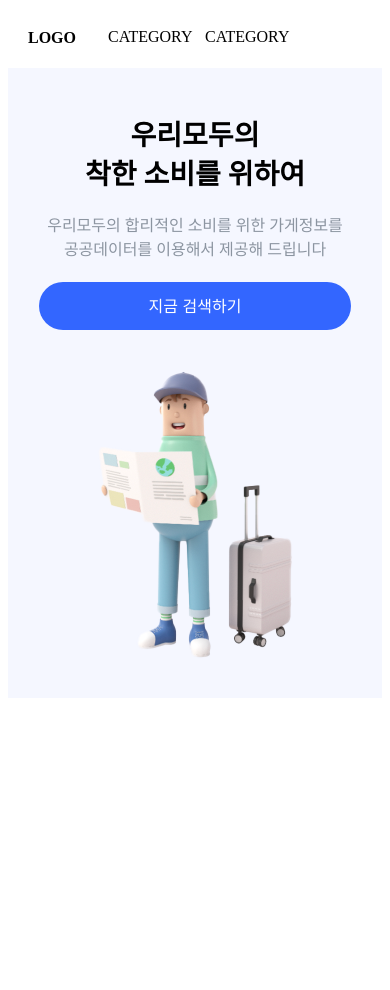
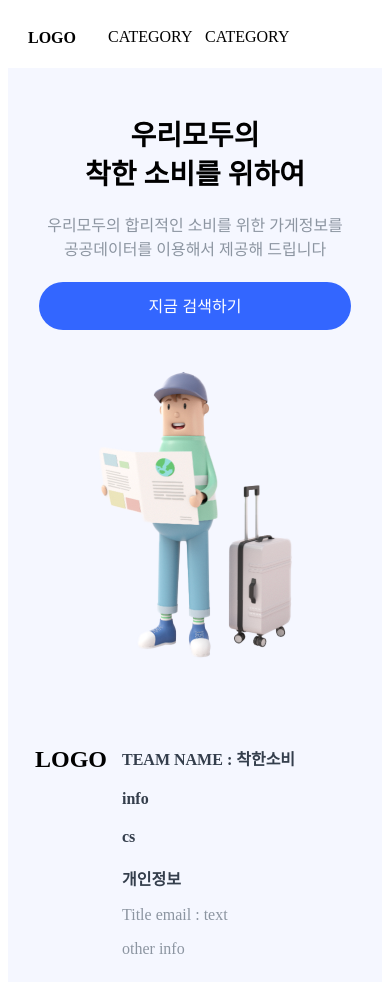
Before and after one commit to z1nun/price-finder-madam, a Nuxt app in the folder client/: page / in a window 390 px wide. Before the commit the page ends 844 px from the top, so only its background shows below. Built offline with nearby package versions, Linux system fonts and the light colour scheme.

Commit message:
design : make Footer Layout

```diff
--- a/client/layouts/FooterLayout.vue
+++ b/client/layouts/FooterLayout.vue
@@ -1,13 +1,85 @@
 <template>
-  <div>
-
-  </div>
+  <footer>
+    <div class="Container">
+      <div class="LogoImg">LOGO</div>
+      <div class="InfoWrap">
+        <div class="Info">
+          <span>TEAM NAME : 착한소비</span>
+          <span>info</span>
+          <span>cs</span>
+          <span>개인정보</span>
+        </div>
+        <span>Title email : text </span>
+        <span>other info </span>
+      </div>
+    </div>
+  </footer>
 </template>
 
 <script setup lang="ts">
 
 </script>
 
-<style scoped>
+<style scoped lang="scss">
+
+footer {
+  background-color : #F5F7FF;
+}
+.Container {
+  display: flex;
+  padding: 48px 20px;
+  margin : 0 auto;
+  width: 320px;
+  height: 188px;
+  gap: 20px;
+
+
+  @media (min-width: 768px) {
+    padding: 80px 20px;
+    width: 728px;
+    height: 105px;
+  }
+  @media (min-width: 1024px) {
+    width: 984px;
+  }
+  @media (min-width: 1440px) {
+    width: 1120px;
+  }
+  @media (min-width: 1640px) {
+    width: 1496px;
+  }
+}
+.LogoImg {
+  width: 67px;
+  height: 36px;
+  font-size: 24px;
+  font-weight: 700;
+}
+
+.InfoWrap {
+  display: flex;
+  flex-direction: column;
+  gap: 16px;
+
+  span {
+    color: #8C95A1;
+  }
+}
+.Info {
+  display: flex;
+  flex-direction: column;
+  gap: 20px;
+
+  @media (min-width: 768px) {
+    flex-direction: row;
+    gap: 40px;
+  }
+  span {
+    color : #343E4C;
+    font-weight: 600;
+  }
+
+
+}
 
 </style>
```
